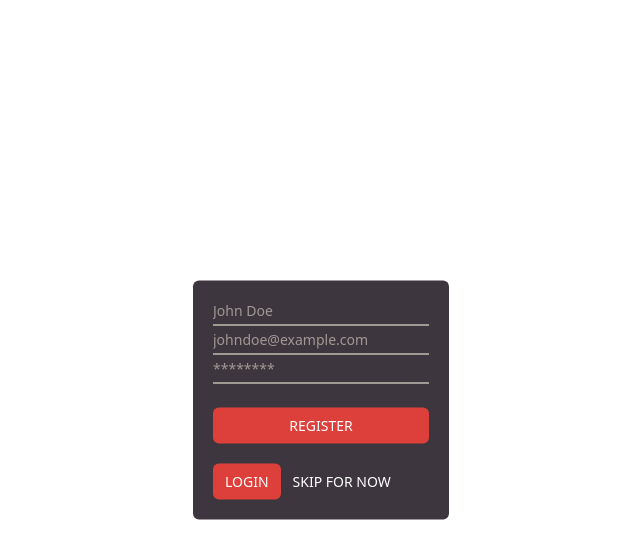
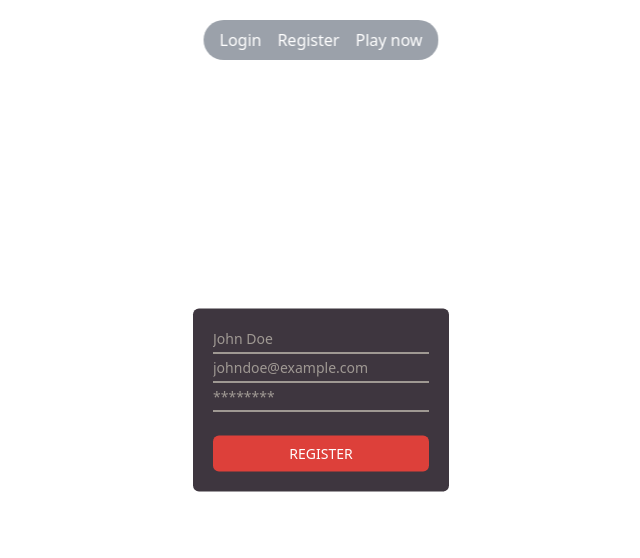
Before and after one commit to kabir-afk/Geocipher-frontend, a React (Vite) app: page / in a window 1280 px wide. Shown: the top 558 px of the page, without its empty margins (319-959 px from the left). Built offline with nearby package versions, Linux system fonts and the light colour scheme; no server answers.

Commit message:
chore : cleaned up the component , removed unneccessary btns

```diff
--- a/src/pages/Register.jsx
+++ b/src/pages/Register.jsx
@@ -2,6 +2,7 @@ import React, { useState } from "react";
 import axios from "axios";
 import { Link, useNavigate } from "react-router-dom";
 import GoogleAuth from "../components/GoogleAuth";
+import Navbar from "../components/Navbar";
 
 const Register = () => {
   const navigate = useNavigate();
@@ -24,6 +25,8 @@ const Register = () => {
     }
   };
   return (
+    <>
+      <Navbar />
       <div className="bg-onyx rounded-md p-5 w-1/5 absolute top-1/2 left-1/2 -translate-1/2">
         <form className="flex flex-col" onSubmit={handleRegistration}>
           <input
@@ -73,22 +76,8 @@ const Register = () => {
         {/* <div className="mt-5 rounded-md">
           <GoogleAuth />
         </div> */}
-      <button
-        type="submit"
-        onClick={() => navigate("/login")}
-        className="bg-cinnabar text-white rounded-md text-sm font-medium uppercase py-2 px-3 mt-5 hover:scale-105 active:scale-95 cursor-pointer"
-      >
-        Login <i className="fa fa-fw fa-chevron-right"></i>
-      </button>
-      <button
-        className="text-white rounded-md text-sm font-medium uppercase py-2 px-3 mt-5 hover:scale-105 active:scale-95 cursor-pointer"
-        onClick={() => {
-          navigate("/single-player-mode");
-        }}
-      >
-        Skip for now
-      </button>
       </div>
+    </>
   );
 };
 
```
Lines whose indentation alone changed are shown as unchanged.
